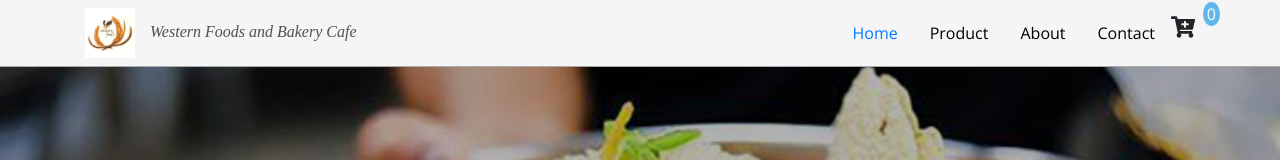
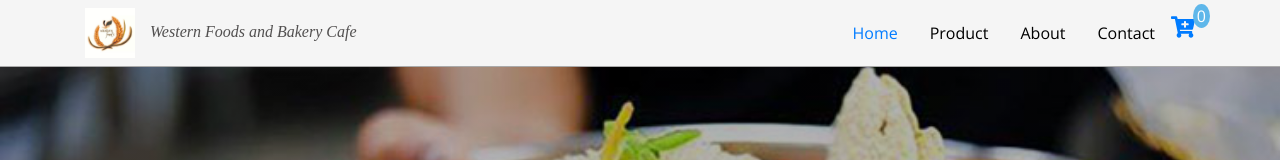
Before and after one commit to kismatrijal/Western-Food-Bakery-and-Cafe, a React (Create React App) app: page / in a window 1280 px wide. Shown: the top 160 px of the page. Built offline with nearby package versions, Linux system fonts and the light colour scheme.

Commit message:
Fixed cart link

```diff
--- a/src/components/Navbar.js
+++ b/src/components/Navbar.js
@@ -32,7 +32,7 @@ export default function Navbar() {
                   <Link
                     className="test nav-link"
                     style={{ textDecoration: "none" }}
-                    to="/home"
+                    to="/"
                   >
                     Home
                   </Link>
@@ -58,10 +58,12 @@ export default function Navbar() {
                     Contact
                   </Link>
                   <div>
-                    <FaCartPlus
-                      className="nav-icon"
-                      onClick={handleCart}
-                    ></FaCartPlus>
+                    <Link to="/cart">
+                      <FaCartPlus
+                        className="nav-icon"
+                        onClick={handleCart}
+                      ></FaCartPlus>
+                    </Link>
                     <div className="cart-item">{cartItems}</div>
                   </div>
                 </ul>
--- a/src/index.css
+++ b/src/index.css
@@ -185,8 +185,8 @@ img {
   background: var(--primaryColor);
   color: var(--mainWhite);
   position: absolute;
-  top: 2px;
-  right: 60px;
+  top: 4px;
+  right: 70px;
   padding: 0 4px;
   border-radius: 50%;
 }
```
